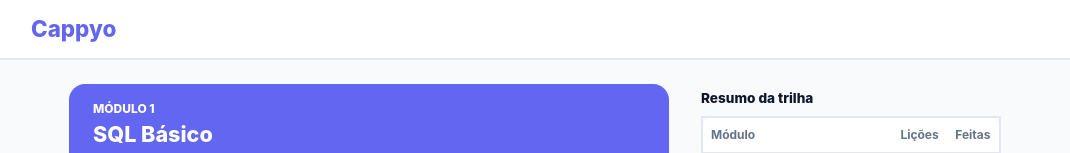
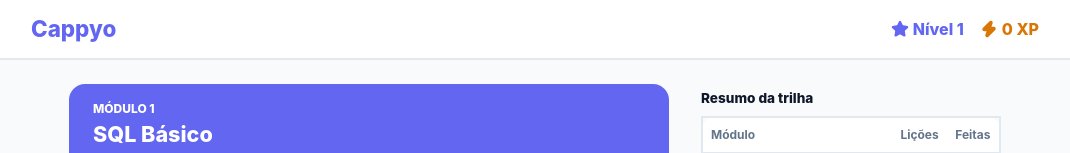
Before and after one commit to nguysutf/cappyo, a React (Vite) app in the folder apps/web/: page /journeys/sql in a window 1280 px wide. Shown: the top 153 px of the page, without its empty margins (105-1175 px from the left). Built offline with nearby package versions, Linux system fonts and the light colour scheme.

Commit message:
feat: add xp and level system to header

```diff
--- /dev/null
+++ b/apps/web/src/components/game/PlayerStats/PlayerStats.module.scss
@@ -0,0 +1,14 @@
+.stats {
+  display: flex;
+  gap: $spacing-4;
+  font-weight: 800;
+
+  span {
+    display: flex;
+    align-items: center;
+    gap: $spacing-1;
+  }
+}
+
+.nivel { color: $color-primary; }
+.xp { color: $color-warning-hover; }
--- /dev/null
+++ b/apps/web/src/components/game/PlayerStats/index.tsx
@@ -0,0 +1,21 @@
+import { Star, Zap } from 'lucide-react'
+
+import { getNivel, getXp } from '@/services/game'
+
+import styles from './PlayerStats.module.scss'
+
+export function PlayerStats() {
+  const xp = getXp()
+  const nivel = getNivel(xp)
+
+  return (
+    <div className={styles.stats} aria-label={`Nível ${nivel}, ${xp} XP`}>
+      <span className={styles.nivel}>
+        <Star size={18} fill="currentColor" aria-hidden="true" /> Nível {nivel}
+      </span>
+      <span className={styles.xp}>
+        <Zap size={18} fill="currentColor" aria-hidden="true" /> {xp} XP
+      </span>
+    </div>
+  )
+}
--- a/apps/web/src/components/layout/SiteHeader/SiteHeader.module.scss
+++ b/apps/web/src/components/layout/SiteHeader/SiteHeader.module.scss
@@ -10,6 +10,9 @@
   max-width: 1040px;
   margin: 0 auto;
   padding: $spacing-3 $spacing-4;
+  display: flex;
+  align-items: center;
+  justify-content: space-between;
 }
 
 .brand {
--- a/apps/web/src/components/layout/SiteHeader/index.tsx
+++ b/apps/web/src/components/layout/SiteHeader/index.tsx
@@ -1,4 +1,5 @@
 import { Link } from 'react-router-dom'
+import { PlayerStats } from '@/components/game/PlayerStats'
 
 import styles from './SiteHeader.module.scss'
 
@@ -9,6 +10,7 @@ export function SiteHeader() {
         <Link to="/journeys/sql" className={styles.brand}>
           Cappyo
         </Link>
+        <PlayerStats />
       </div>
     </header>
   )
--- /dev/null
+++ b/apps/web/src/services/game.ts
@@ -0,0 +1,17 @@
+const KEY = 'cappyo:xp'
+
+export const XP_POR_ACERTO = 10
+export const XP_POR_NIVEL = 100
+export const VIDAS_POR_LICAO = 5
+
+export function getXp(): number {
+  return Number(localStorage.getItem(KEY) ?? 0)
+}
+
+export function ganharXp(quantidade: number) {
+  localStorage.setItem(KEY, String(getXp() + quantidade))
+}
+
+export function getNivel(xp: number): number {
+  return Math.floor(xp / XP_POR_NIVEL) + 1
+}
```
